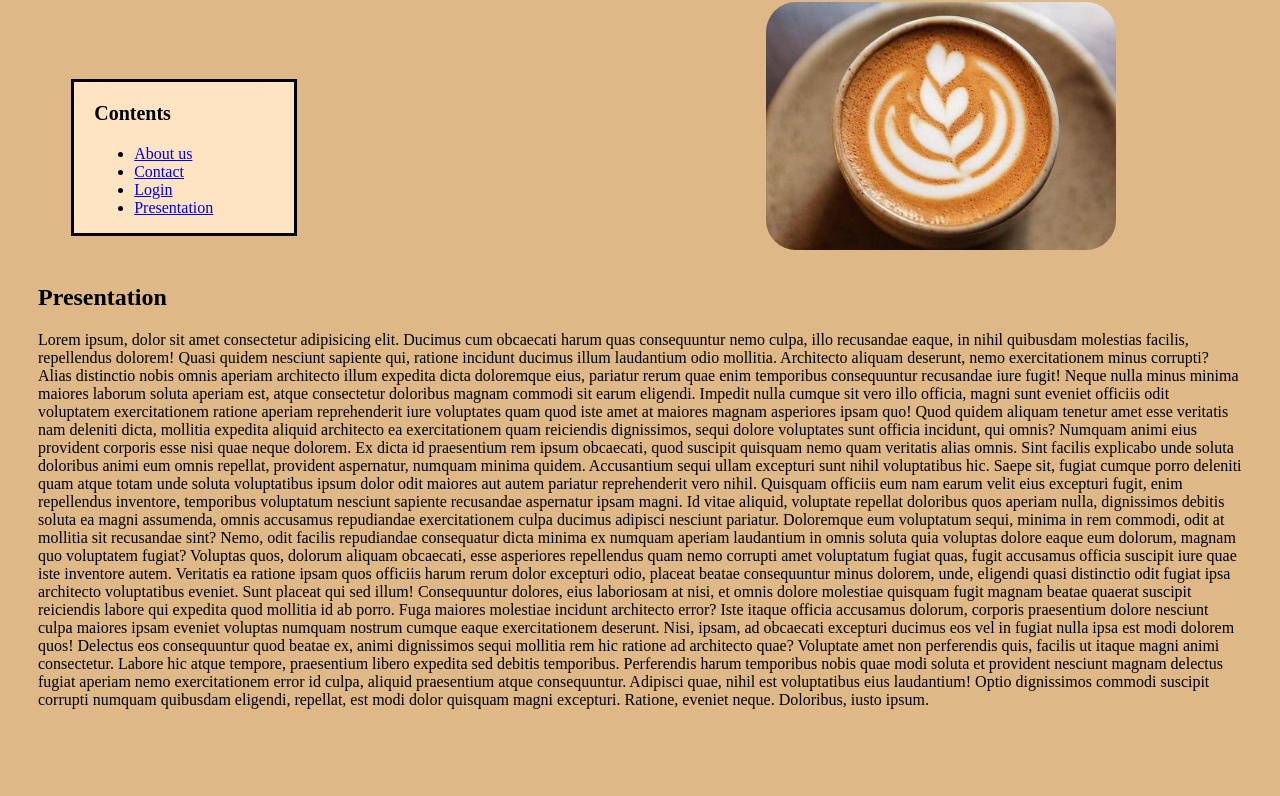
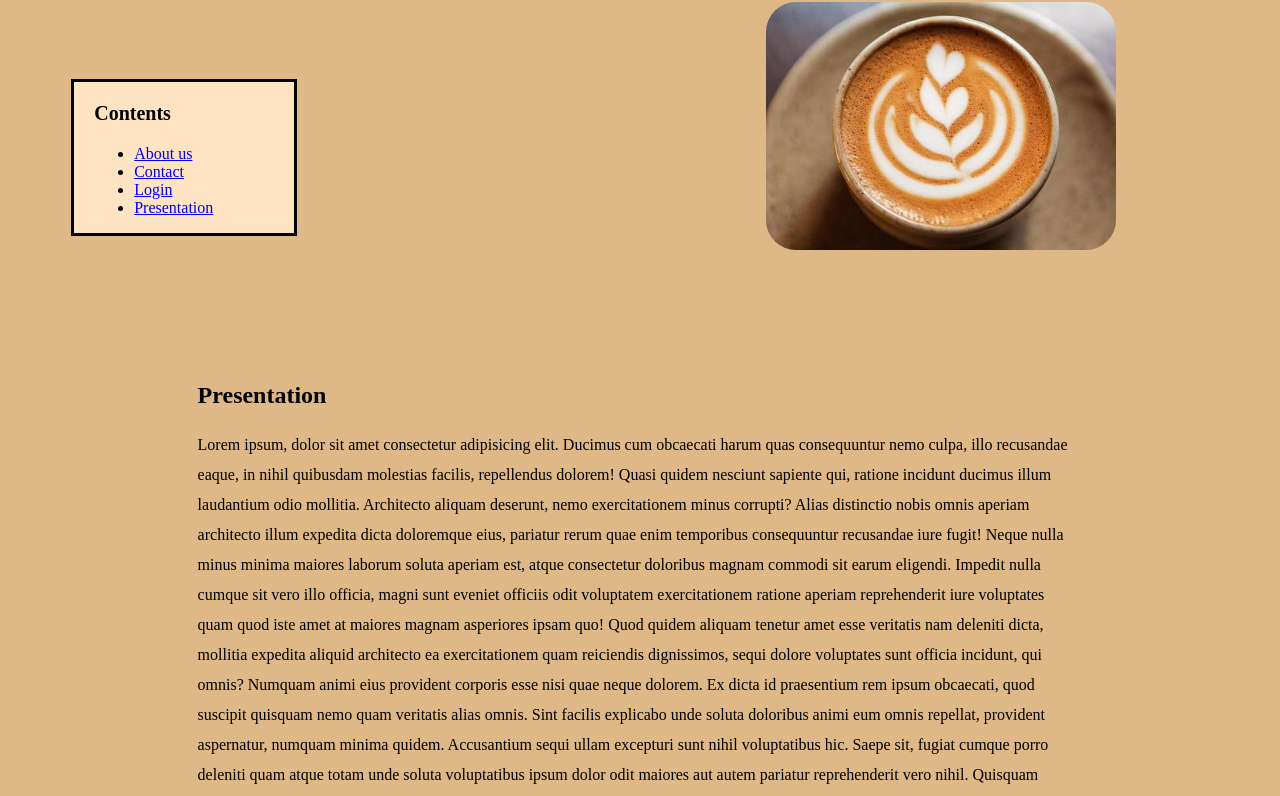
Before and after one commit to ianchu0317/HTML, a plain HTML site: page Projects/New Cafe/index.html in a window 1280 px wide. Shown: the part 154-950 px from the top of the page. Before the commit the page ends 893 px from the top, so only its background shows below. Drawn offline with Linux system fonts and the light colour scheme.

Commit message:
changed size to percentage

```diff
--- a/Projects/New Cafe/css/styles.css
+++ b/Projects/New Cafe/css/styles.css
@@ -43,7 +43,11 @@ html{
 }
 
 
-
+/* Main page content */
 .description {
     margin: 30px;
+    font-size: 16px;
+    margin: 15%;
+    margin-top: 10%;
+    line-height: 30px;
 }
```
